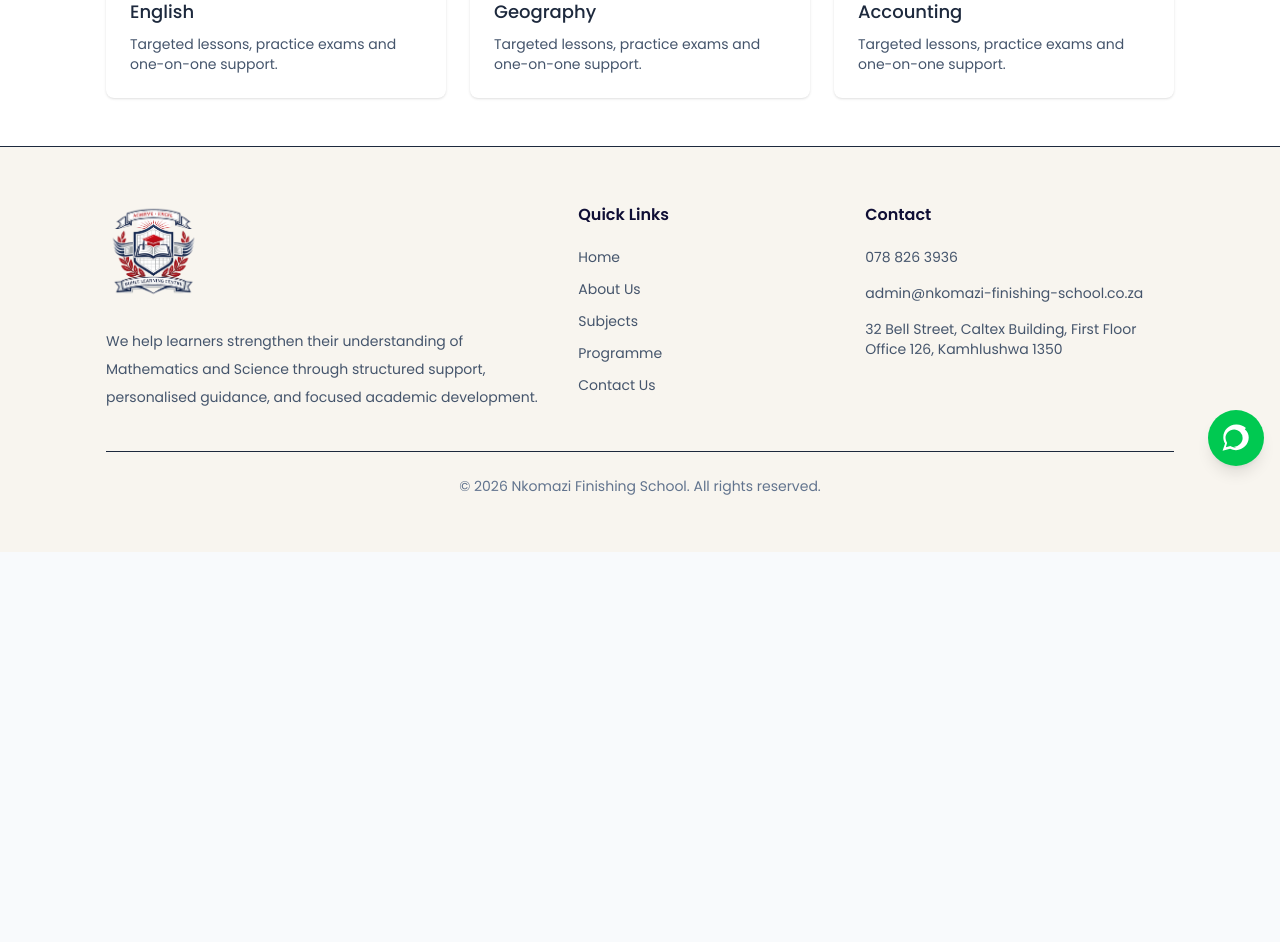
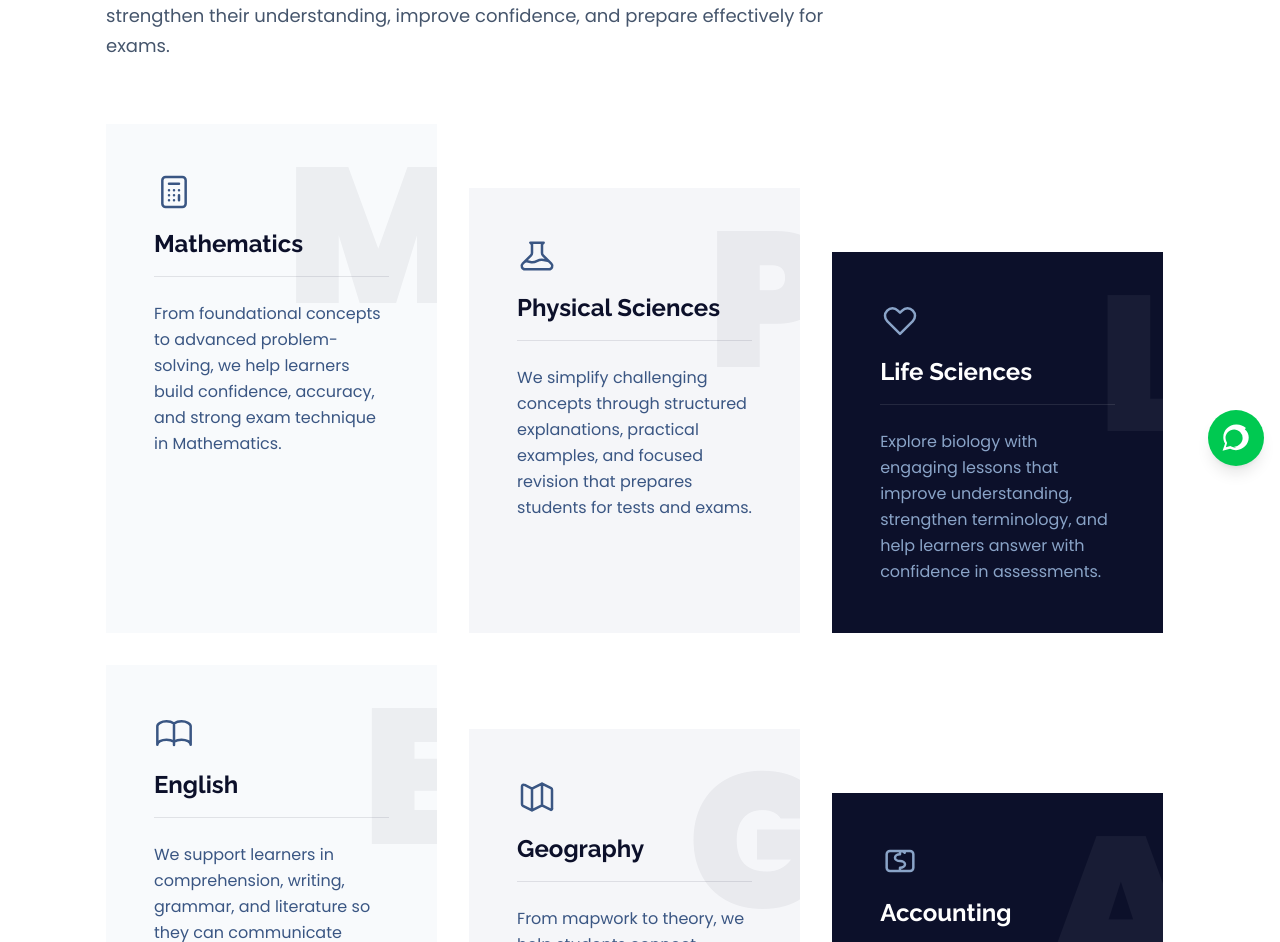
Before and after one commit to IsmaelDlamini/buhle, a React (Vite) app: page /subjects in a window 1280 px wide. Shown: the part 310-1252 px from the top of the page. Before the commit the page ends 862 px from the top, so only its background shows below. Built offline with nearby package versions, Linux system fonts and the light colour scheme; a web font is replaced by a local one.

Commit message:
refactor Subjects component; enhance subject details and layout for improved presentation

```diff
--- a/src/pages/Subjects.jsx
+++ b/src/pages/Subjects.jsx
@@ -1,31 +1,197 @@
-import React from 'react'
-import AnimatedSection from '../components/AnimatedSection'
+import React from "react";
+import AnimatedSection from "../components/AnimatedSection";
 
 const subjects = [
-  { title: 'Mathematics' },
-  { title: 'Physical Sciences' },
-  { title: 'Life Sciences' },
-  { title: 'English' },
-  { title: 'Geography' },
-  { title: 'Accounting' }
-]
+  {
+    title: "Mathematics",
+    letter: "M",
+    desc: "From foundational concepts to advanced problem-solving, we help learners build confidence, accuracy, and strong exam technique in Mathematics.",
+    bg: "bg-[#F8FAFC]",
+    text: "text-[#0C102A]",
+    subtext: "text-[#3A5683]",
+    iconColor: "text-[#3A5683]",
+    border: "border-[#0C102A]/10",
+    offset: "",
+    dark: false,
+    icon: (
+      <svg className="w-10 h-10" fill="none" stroke="currentColor" viewBox="0 0 24 24">
+        <path
+          strokeLinecap="round"
+          strokeLinejoin="round"
+          strokeWidth="1.5"
+          d="M9 7h6m0 10v-3m-3 3h.01M9 17h.01M9 14h.01M12 14h.01M15 11h.01M12 11h.01M9 11h.01M7 21h10a2 2 0 002-2V5a2 2 0 00-2-2H7a2 2 0 00-2 2v14a2 2 0 002 2z"
+        />
+      </svg>
+    ),
+  },
+  {
+    title: "Physical Sciences",
+    letter: "P",
+    desc: "We simplify challenging concepts through structured explanations, practical examples, and focused revision that prepares students for tests and exams.",
+    bg: "bg-[#3A5683]/5",
+    text: "text-[#0C102A]",
+    subtext: "text-[#3A5683]",
+    iconColor: "text-[#3A5683]",
+    border: "border-[#0C102A]/10",
+    offset: "lg:mt-16",
+    dark: false,
+    icon: (
+      <svg className="w-10 h-10" fill="none" stroke="currentColor" viewBox="0 0 24 24">
+        <path
+          strokeLinecap="round"
+          strokeLinejoin="round"
+          strokeWidth="1.5"
+          d="M19.428 15.428a2 2 0 00-1.022-.547l-2.387-.477a6 6 0 00-3.86.517l-.318.158a6 6 0 01-3.86.517L6.05 15.21a2 2 0 00-1.806.547M8 4h8l-1 1v5.172a2 2 0 00.586 1.414l5 5c1.26 1.26.367 3.414-1.415 3.414H4.828c-1.782 0-2.674-2.154-1.414-3.414l5-5A2 2 0 009 10.172V5L8 4z"
+        />
+      </svg>
+    ),
+  },
+  {
+    title: "Life Sciences",
+    letter: "L",
+    desc: "Explore biology with engaging lessons that improve understanding, strengthen terminology, and help learners answer with confidence in assessments.",
+    bg: "bg-[#0C102A]",
+    text: "text-white",
+    subtext: "text-[#8AA4C8]",
+    iconColor: "text-[#8AA4C8]",
+    border: "border-white/10",
+    offset: "lg:mt-32",
+    dark: true,
+    icon: (
+      <svg className="w-10 h-10" fill="none" stroke="currentColor" viewBox="0 0 24 24">
+        <path
+          strokeLinecap="round"
+          strokeLinejoin="round"
+          strokeWidth="1.5"
+          d="M4.318 6.318a4.5 4.5 0 000 6.364L12 20.364l7.682-7.682a4.5 4.5 0 00-6.364-6.364L12 7.636l-1.318-1.318a4.5 4.5 0 00-6.364 0z"
+        />
+      </svg>
+    ),
+  },
+  {
+    title: "English",
+    letter: "E",
+    desc: "We support learners in comprehension, writing, grammar, and literature so they can communicate clearly and perform better across assessments.",
+    bg: "bg-[#F8FAFC]",
+    text: "text-[#0C102A]",
+    subtext: "text-[#3A5683]",
+    iconColor: "text-[#3A5683]",
+    border: "border-[#0C102A]/10",
+    offset: "",
+    dark: false,
+    icon: (
+      <svg className="w-10 h-10" fill="none" stroke="currentColor" viewBox="0 0 24 24">
+        <path
+          strokeLinecap="round"
+          strokeLinejoin="round"
+          strokeWidth="1.5"
+          d="M12 6.253v13m0-13C10.832 5.477 9.246 5 7.5 5 4.462 5 2 6.343 2 8v11c0-1.657 2.462-3 5.5-3 1.746 0 3.332.477 4.5 1.253m0-11C13.168 5.477 14.754 5 16.5 5 19.538 5 22 6.343 22 8v11c0-1.657-2.462-3-5.5-3-1.746 0-3.332.477-4.5 1.253"
+        />
+      </svg>
+    ),
+  },
+  {
+    title: "Geography",
+    letter: "G",
+    desc: "From mapwork to theory, we help students connect concepts, analyse case studies, and improve exam performance with targeted preparation.",
+    bg: "bg-[#3A5683]/5",
+    text: "text-[#0C102A]",
+    subtext: "text-[#3A5683]",
+    iconColor: "text-[#3A5683]",
+    border: "border-[#0C102A]/10",
+    offset: "lg:mt-16",
+    dark: false,
+    icon: (
+      <svg className="w-10 h-10" fill="none" stroke="currentColor" viewBox="0 0 24 24">
+        <path
+          strokeLinecap="round"
+          strokeLinejoin="round"
+          strokeWidth="1.5"
+          d="M9 20l-5.447-2.724A1 1 0 013 16.382V5.618a1 1 0 011.553-.832L9 7m0 13l6-3m-6 3V7m6 10l5.447 2.724A1 1 0 0021 18.382V7.618a1 1 0 00-.553-.894L15 4m0 13V4m-6 3l6-3"
+        />
+      </svg>
+    ),
+  },
+  {
+    title: "Accounting",
+    letter: "A",
+    desc: "We teach Accounting step by step, helping learners understand financial concepts, master calculations, and answer structured questions correctly.",
+    bg: "bg-[#0C102A]",
+    text: "text-white",
+    subtext: "text-[#8AA4C8]",
+    iconColor: "text-[#8AA4C8]",
+    border: "border-white/10",
+    offset: "lg:mt-32",
+    dark: true,
+    icon: (
+      <svg className="w-10 h-10" fill="none" stroke="currentColor" viewBox="0 0 24 24">
+        <path
+          strokeLinecap="round"
+          strokeLinejoin="round"
+          strokeWidth="1.5"
+          d="M12 8c-1.657 0-3 .895-3 2s1.343 2 3 2 3 .895 3 2-1.343 2-3 2m0-10c1.305 0 2.417.418 2.83 1M12 8V6m0 12v-2m-6 2h12a2 2 0 002-2V8a2 2 0 00-2-2H6a2 2 0 00-2 2v8a2 2 0 002 2z"
+        />
+      </svg>
+    ),
+  },
+];
 
-export default function Subjects(){
+export default function Subjects() {
   return (
-    <div className="container mx-auto px-4 py-12">
-      <AnimatedSection>
-        <h1 className="text-2xl font-semibold text-blue-800">Subjects</h1>
-        <p className="mt-2 text-slate-600">We offer focused tuition in the subjects below with practical exam preparation support.</p>
-      </AnimatedSection>
+    <section className="py-16 md:py-24 bg-white">
+      <div className="container mx-auto px-4">
+        <AnimatedSection>
+          <div className="max-w-3xl mb-12 md:mb-16">
+            <span className="inline-block text-sm uppercase tracking-[0.2em] text-[#3A5683] raleway-semibold mb-4">
+              Our Subjects
+            </span>
 
-      <AnimatedSection className="mt-6 grid grid-cols-1 sm:grid-cols-2 md:grid-cols-3 gap-6">
-        {subjects.map(s => (
-          <div key={s.title} className="p-6 bg-white rounded-lg shadow hover:scale-105 transform transition">
-            <h3 className="text-lg font-medium text-slate-800">{s.title}</h3>
-            <p className="mt-2 text-sm text-slate-600">Targeted lessons, practice exams and one-on-one support.</p>
+            <h1 className="text-4xl md:text-5xl raleway-bold text-[#0C102A] leading-tight">
+              Focused Subject Support
+              <span className="block text-[#3A5683] mt-2">Designed For Real Results</span>
+            </h1>
+
+            <p className="mt-5 text-slate-600 text-base md:text-lg leading-relaxed">
+              We offer structured academic support across key school subjects,
+              helping learners strengthen their understanding, improve confidence,
+              and prepare effectively for exams.
+            </p>
           </div>
-        ))}
-      </AnimatedSection>
-    </div>
-  )
+        </AnimatedSection>
+
+        <AnimatedSection className="flex flex-col lg:flex-row gap-6 md:gap-8 flex-wrap">
+          {subjects.map((subject) => (
+            <div
+              key={subject.title}
+              className={`w-full lg:w-[31%] ${subject.bg} ${subject.offset} p-8 md:p-12 relative overflow-hidden group transition-transform duration-500 hover:-translate-y-2`}
+            >
+              <span
+                className={`absolute -right-4 md:-right-8 -top-4 md:-top-8 text-[8rem] md:text-[12rem] font-black ${
+                  subject.dark ? "text-white/5" : "text-[#0C102A]/5"
+                } group-hover:scale-110 transition-transform duration-700 select-none`}
+              >
+                {subject.letter}
+              </span>
+
+              <div className="relative z-10">
+                <div className={`${subject.iconColor} mb-4`}>{subject.icon}</div>
+
+                <h3
+                  className={`text-xl md:text-2xl raleway-bold ${subject.text} mb-4 md:mb-6 border-b ${subject.border} pb-4`}
+                >
+                  {subject.title}
+                </h3>
+
+                <p
+                  className={`${subject.subtext} leading-relaxed text-sm md:text-base`}
+                >
+                  {subject.desc}
+                </p>
+              </div>
+            </div>
+          ))}
+        </AnimatedSection>
+      </div>
+    </section>
+  );
 }
```
